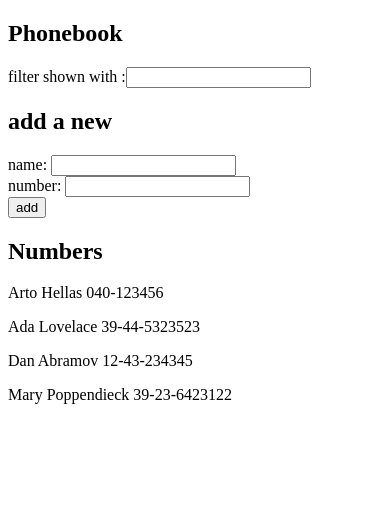
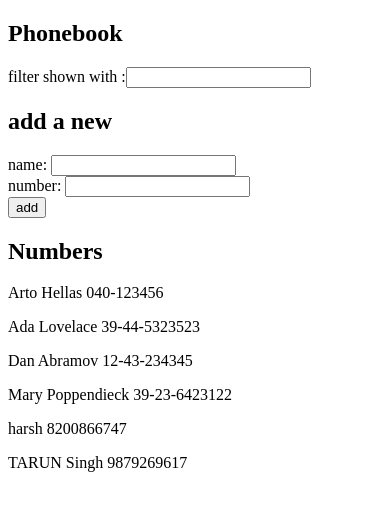
Before and after one commit to TARUN66747/FULL_STACK_OPEN-1, a React (Vite) app in the folder part2/phonebook/: page / in a window 390 px wide. Shown: the top 510 px of the page. Built offline with nearby package versions, Linux system fonts and the light colour scheme; data requests are answered from the project's data file.

Commit message:
2.12 : phonebook data wrote on json-server

```diff
--- a/part2/phonebook/db.json
+++ b/part2/phonebook/db.json
@@ -1,5 +1,5 @@
 {
-  "persons":[
+  "persons": [
     {
       "name": "Arto Hellas",
       "number": "040-123456",
@@ -19,6 +19,18 @@
       "name": "Mary Poppendieck",
       "number": "39-23-6423122",
       "id": "4"
+    },
+    {
+      "name": "harsh",
+      "number": "8200866747",
+      "id": "Iro9BRb-xCY"
+    },
+
+    {
+      "name": "TARUN Singh",
+      "number": " 9879269617",
+      "id": "hlWkgPqbSz0"
     }
-  ]
+  ],
+  "$schema": "./node_modules/json-server/schema.json"
 }
--- a/part2/phonebook/src/App.jsx
+++ b/part2/phonebook/src/App.jsx
@@ -44,15 +44,21 @@
     const personObject = {
       name: newName,
       number: newNumber,
-      id : persons.length+1
+      // id : persons.length+1
     }
+
+
     if (isDuplicate(personObject.name)){
       alert(`${newName} is already added to phonebook`)
     }
     else{
-    setPersons(persons.concat(personObject))
-    setNewName('')
-    setNewNumber('')
+    axios
+      .post('http://localhost:3001/persons', personObject)
+      .then((response) => {
+        setPersons(persons.concat(response.data))
+        setNewName('')
+        setNewNumber('')
+      })
     }
   }
 
```
